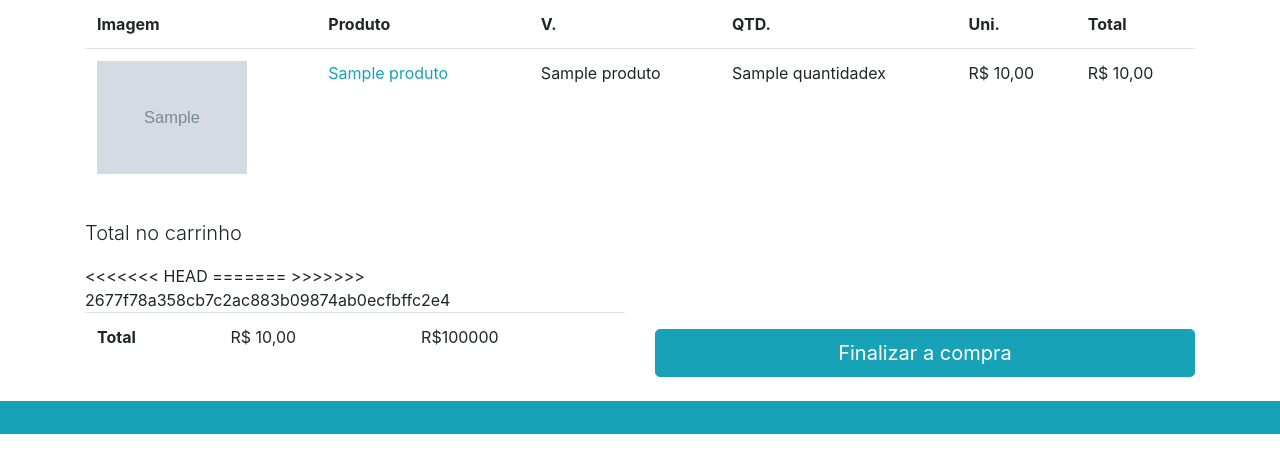
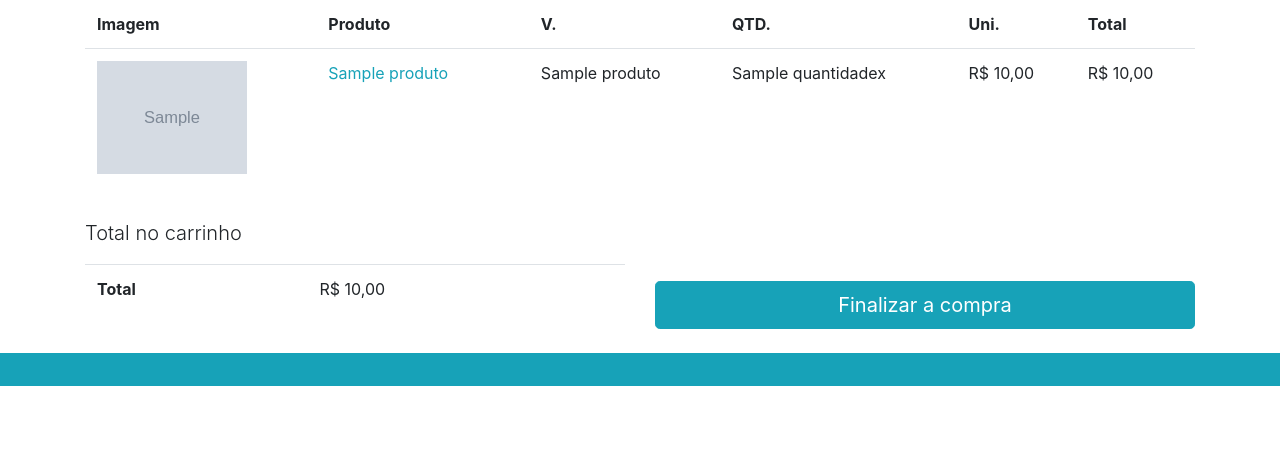
Before and after one commit to Thiago1alberto/ecommerce, a Django app: template produto/templates/produto/carrinho.html in a window 1280 px wide. Shown: the part 169-642 px from the top of the page. Run offline with Django 3.2, Linux system fonts and the light colour scheme; the template is opened without the code that fills it: most values are stand-ins (such as "Sample title", 1, 10 or a date in 2020); grey boxes marked "Sample" are stand-in pictures; some libraries are stand-ins or nearby versions.

Commit message:
novos templates

```diff
--- a/produto/templates/produto/carrinho.html
+++ b/produto/templates/produto/carrinho.html
@@ -70,11 +70,7 @@
             <table class="table">
                 <tr>
                     <td class="font-weight-bold">Total</td>
-<<<<<<< HEAD
                     <td>{{carrinho|carrinho_valor_total|formato_preco}}</td>
-=======
-                    <td>R$100000</td>
->>>>>>> 2677f78a358cb7c2ac883b09874ab0ecfbffc2e4
                 </tr>
             </table>
         </div>
```
